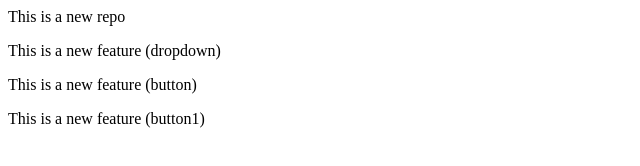
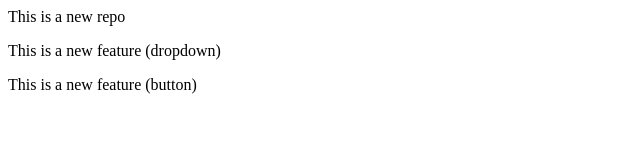
Before and after one commit to Neeraj-2806/localrepo, a plain HTML site: page index.html in a window 1280 px wide. Shown: the whole page, without its empty margins (0-640 px from the left). Drawn offline with Linux system fonts and the light colour scheme.

Commit message:
1 line deleted

```diff
--- a/index.html
+++ b/index.html
@@ -1,4 +1,3 @@
 <p>This is a new repo</p>
 <p>This is a new feature (dropdown)</p>
 <p>This is a new feature (button)</p>
-<p>This is a new feature (button1)</p>
```
